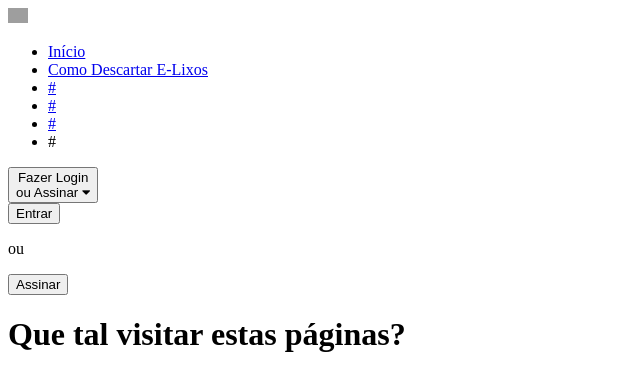
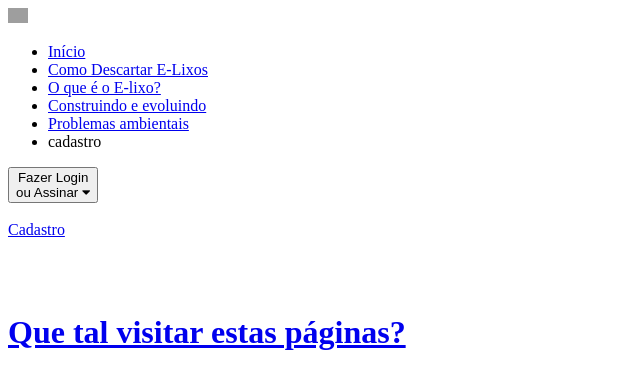
Before and after one commit to Alexiafern/FAVAI-Tech, a PHP site: page / in a window 1280 px wide. Shown: the top 370 px of the page, without its empty margins (0-640 px from the left). Run offline with PHP 8.4, Linux system fonts and the light colour scheme; some libraries are stand-ins or nearby versions; grey boxes are pictures that could not be loaded.

Commit message:
modificando index.php

```diff
--- a/codigo/index.php
+++ b/codigo/index.php
@@ -35,12 +35,12 @@
       <!-- início menu de navegação -->
       <nav>
         <ul class="topo-menu conteudo-flex">
-          <li><a href="../index.php">Início</a></li>
+          <li><a href="index.php">Início</a></li>
           <li><a href="ajuda.php">Como Descartar E-Lixos</a></li>
-          <li><a href="filmes.html">#</a></li>
-          <li><a href="novelas.html">#</a></li>
-          <li><a href="categorias.html">#</a></li>
-          <li><a href="../consultar.php"></a>#</li>
+          <li><a href="meio_ambiente.php">O que é o E-lixo?</a></li>
+          <li><a href="Construindo_e_evoluindo.php">Construindo e evoluindo</a></li>
+          <li><a href="problemas_ambientais.php">Problemas ambientais</a></li>
+          <li><a href="cadastrar.php"></a>cadastro</li>
 
         </ul>
       </nav>
@@ -73,9 +73,9 @@
           <button class="subloginbtn">Fazer Login<br>ou Assinar <span class="fa fa-caret-down"></span></button>
         </div>
         <div class="sublogin-conteudo">
-          <button type="button" title="Entrar">Entrar</span></button>
-          <p>ou</p>
-          <button type="button" title="Assinar">Assinar</span></button>
+          <br>
+          <a href="cadastrar.php">Cadastro <span></span>
+          <!--<button type="button" title="Entrar">Cadastrar</button></span></button>-->
         </div>
       </div>
       <!-- fim área de login -->
@@ -89,16 +89,17 @@
   <div class="conteudo-principal">
 
     <div class="primeiro-h1">
+      <br><br><br>
       <h1>Que tal visitar estas páginas?</h1>
     </div>
 
     <!-- início banner -->
     <div class="elementos conteudo-flex">
       <div class="banner">
-        <a href="Construindo_e_evoluindo.php"><img src="../img/araras_natureza.jpg" alt="modelo banner de série" title="modelo banner de série"></a>
+        <a href="Construindo_e_evoluindo.php"><img src="../img/cabecario.jpg" alt="modelo banner de série" title="modelo banner de série"></a>
       </div>
       <div class="banner">
-        <a href="meio_ambiente.php"><img src="../img/coleta_reciclavel.png" alt="modelo banner de série" title="modelo banner de série"></a>
+        <a href="meio_ambiente.php"><img src="../img/descarte_e-lixo.webp" alt="modelo banner de série" title="modelo banner de série"></a>
       </div>
     </div>
     <!-- fim banner -->
@@ -110,23 +111,28 @@
     <!-- início imagens séries -->
     <div class="elementos conteudo-flex">
       <div class="capa">
-        <a href="01-filme.html"><img src="../image/a_cinco_passos_de_voce.jpg" alt="imagem modelo capa de filme" title="imagem modelo capa de filme">
+        <a href="Ajuda.php"><img src="../img/reciclagem_do_e-lixo.webp" alt="imagem modelo capa de filme" title="imagem modelo capa de filme">
       </div>
       <div class="capa">
-        <a href="02-filme.html"><img src="../image/logo_ela7.jpg" alt="imagem modelo capa de filme" title="imagem modelo capa de filme">
+        <a href="Construindo_e_evoluindo.php"><img src="../img/cabecario.jpg" alt="imagem modelo capa de filme" title="imagem modelo capa de filme">
       </div>
       <div class="capa">
-        <a href="03-filme.html"><img src="../image/pequenos_espioes.jpg" alt="imagem modelo capa de filme" title="imagem modelo capa de filme">
+        <a href="problemas_ambientais.php"><img src="../img/reciclagem_de_eletronicos.jpg" alt="imagem modelo capa de filme" title="imagem modelo capa de filme">
+      </div>
+
+
+      <div class="capa">
+        <a href="meio_ambiente.php"><img src="../img/descarte_e-lixo.webp" alt="imagem modelo capa de filme" title="imagem modelo capa de filme">
       </div>
       <div class="capa">
-        <a href="04-filme.html"><img src="../image/mulan.jpg" alt="imagem modelo capa de filme" title="imagem modelo capa de filme">
+        <a href="sobre.php"><img src="../img/reciclar.jpg" alt="imagem modelo capa de filme" title="imagem modelo capa de filme">
       </div>
       <div class="capa">
-        <a href="05-filme.html"><img src="../image/percy_jackson.jpg" alt="imagem modelo capa de filme" title="imagem modelo capa de filme">
+        <a href="descarte_de_lixo.php"><img src="../img/lixos.png" alt="imagem modelo capa de filme" title="imagem modelo capa de filme">
       </div>
-      <div class="capa">
-        <a href="06-filme.html"><img src="../image/harry_potter.jpg" alt="imagem modelo capa de filme" title="imagem modelo capa de filme">
-      </div>
+
+
+
     </div>
     <!-- fim imagens filmes -->
 
```
Also changed, not shown: codigo/menu.php (+1 -7 lines), estilo/style.css (+8 -7 lines), img/fundo_1.avif (added), img/fundo_folhas.avif (added), img/reciclar.jpg (added).
